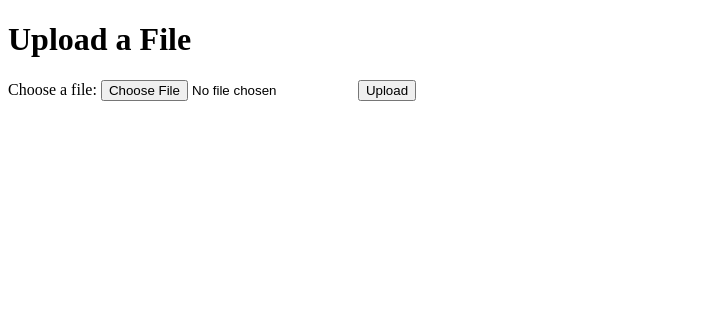
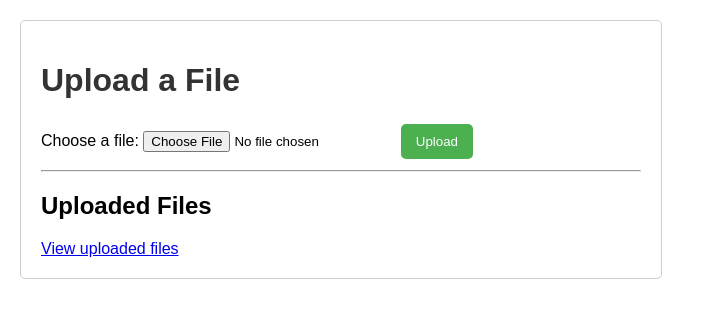
Before and after one commit to supriyameruva/flask001, a Flask app: page /upload in a window 1280 px wide. Shown: the top 318 px of the page, without its empty margins (0-717 px from the left). Run offline with Flask 3, Linux system fonts and the light colour scheme.

Commit message:
Update upload.html

```diff
--- a/templates/upload.html
+++ b/templates/upload.html
@@ -4,6 +4,33 @@
     <meta charset="UTF-8">
     <meta name="viewport" content="width=device-width, initial-scale=1.0">
     <title>File Upload</title>
+    <style>
+        body {
+            font-family: Arial, sans-serif;
+            margin: 20px;
+            padding: 20px;
+            border: 1px solid #ccc;
+            border-radius: 5px;
+            max-width: 600px;
+        }
+        h1 {
+            color: #333;
+        }
+        input[type="file"] {
+            margin: 10px 0;
+        }
+        button {
+            background-color: #4CAF50;
+            color: white;
+            padding: 10px 15px;
+            border: none;
+            border-radius: 5px;
+            cursor: pointer;
+        }
+        button:hover {
+            background-color: #45a049;
+        }
+    </style>
 </head>
 <body>
     <h1>Upload a File</h1>
@@ -16,5 +43,13 @@
     {% if error %}
     <p style="color:red;">{{ error }}</p>
     {% endif %}
+
+    {% if success %}
+    <p style="color:green;">{{ success }}</p>
+    {% endif %}
+
+    <hr>
+    <h2>Uploaded Files</h2>
+    <a href="{{ url_for('list_files') }}">View uploaded files</a>
 </body>
 </html>
```
